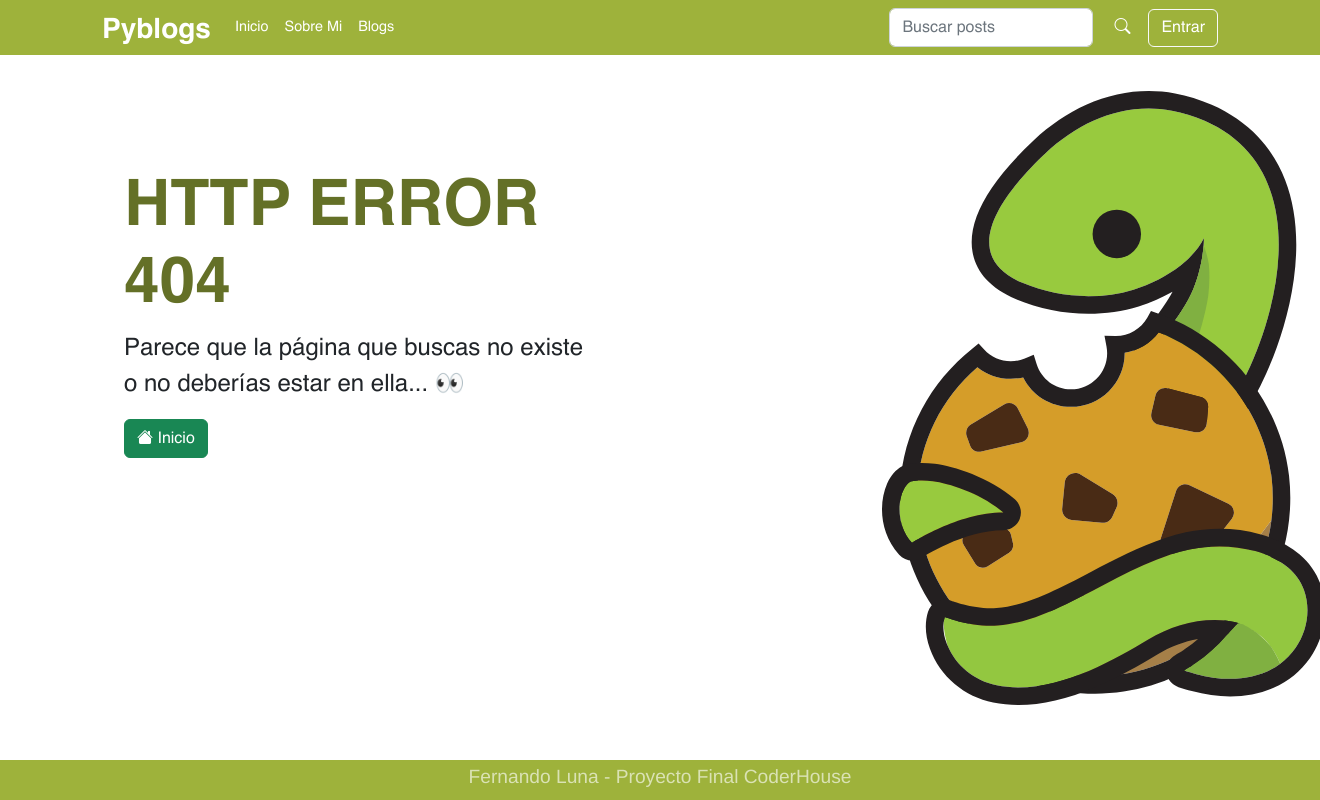
After one commit to fekouti/Pyblogs, a Django app: page /404/ in a window 1320 px wide. The commit adds this page. Run offline with Django 4.2, Linux system fonts and the light colour scheme; some libraries are stand-ins or nearby versions.

Commit message:
Fixed edit profile error and custom 404

```diff
--- a/Accounts/models.py
+++ b/Accounts/models.py
@@ -26,7 +26,7 @@ class Profile(models.Model):
     name = models.CharField(max_length=40)
     lastname = models.CharField(max_length=40)
     user_bio = models.TextField()
-    user_img = models.ImageField(default='default.jpg', upload_to='profile_image/', blank=True)
+    user_img = models.ImageField(default='default.jpg', upload_to='profile_image/')
 
     def __str__(self):
         return self.user.username + ' - profile'
--- a/Pyblogs/urls.py
+++ b/Pyblogs/urls.py
@@ -27,6 +27,8 @@ urlpatterns = [
 
     path('about/', about, name="about"),
 
+    path('404/', error, name="404"),
+
     path('blogs/', include('Blogs.urls')),
     path('user/', include('Accounts.urls')),
 
--- a/Pyblogs/views.py
+++ b/Pyblogs/views.py
@@ -20,3 +20,7 @@ def blogHome(request):
 
 def about(request):
     return render(request, 'about.html', context={})
+
+
+def error(request):
+    return render(request, '404.html', context={})
--- a/static/css/style.css
+++ b/static/css/style.css
@@ -238,3 +238,18 @@ footer{
     font-family: var(--main-font-bold);
     font-size: 1.4em;
 }
+
+
+/* ERROR PAGE */
+
+#error-msg{
+    font-family: var(--main-font-bold);
+    color: #647027;
+    font-size: 4em;
+    margin-top: 20%;
+}
+
+#error-txt{
+    font-family: var(--main-font);
+    font-size: 1.5em;
+}
--- /dev/null
+++ b/templates/404.html
@@ -0,0 +1,54 @@
+{% extends 'base.html' %}
+{% block variableTitle %}
+        Error 404
+      {% endblock %}
+{% load static %}
+
+{% block variableContent %}
+
+
+    <!-- HOME -->
+<div id="home" style="height:84vh;">
+
+    <div class="container-fluid">
+
+      <div class="row">
+
+        <div class="col-md-6">
+
+          <div class="row">
+            <div class="col-12">
+              <h2 id="error-msg">HTTP ERROR 404</h2>
+            </div>
+          </div>
+
+            <div class="row">
+              <div class="col-12">
+                <p id ="error-txt">
+                  Parece que la página que buscas no existe <br>
+                  o no deberías estar en ella... &#128064;
+                </p>
+              </div>
+            </div>
+
+            <div class="row">
+              <div class="col-12">
+                <a href="{% url 'index' %}"><button class="btn btn-success"><i class="bi bi-house-fill"></i>  Inicio</button></a>
+              </div>
+            </div>
+
+
+        </div>
+
+        <div class="col-md-6" style="height:100%">
+          <img src="../media/pyblog.svg" alt="" style="height:80vh; padding-left: 40%;padding-top: 5%;">
+        </div>
+
+      </div>
+
+    </div>
+
+</div>
+    <!-- HOME END -->
+
+    {% endblock %}
--- a/templates/base.html
+++ b/templates/base.html
@@ -36,7 +36,7 @@
     </script>
     <script type="text/javascript">
       tinymce.init({
-        selector: 'textarea',
+        selector: 'tinymce',
         plugins : "paste",
         paste_text_sticky : true,
         oninit: "setPlainText",
@@ -89,8 +89,8 @@
               </button>
               <ul class="dropdown-menu">
                 <li><a class="dropdown-item" href="/user/{{request.user.pk}}" style="color: black;">Mi Perfil</a></li>
-                <li><a href="../../blogs/new/"><button type="button" class="dropdown-item">Nuevo Post<i class="bi bi-plus" style="color:rgb(0, 0, 0);"></i></button></a></li>
-                <li><a href="../../user/logout/" class="dropdown-item" style="color: rgb(69, 11, 11);">Salir</a></li>
+                <li><a href="{% url 'new_blog' %}"><button type="button" class="dropdown-item">Nuevo Post<i class="bi bi-plus" style="color:rgb(0, 0, 0);"></i></button></a></li>
+                <li><a href="{% url 'logout' %}" class="dropdown-item" style="color: rgb(69, 11, 11);">Salir</a></li>
               </ul>
             </div>
 
@@ -125,7 +125,7 @@
         <button type="button" class="btn-close" data-bs-dismiss="modal" aria-label="Close"></button>
       </div>
       <div class="modal-body">
-        <form class="col-md-12" action="../../user/login/" method="POST">
+        <form class="col-md-12" action="{% url 'login' %}" method="POST">
           {%csrf_token%}
 
           <div class="mb-3">
--- a/templates/blogs.html
+++ b/templates/blogs.html
@@ -49,7 +49,7 @@
               <p class="card-text">{{ blog.subtitle }}</p>
               {% if blog.post_tags is not None %}
                 {% for tag in blog.post_tags.all %}
-              <a href="#" class="tags"><i class="bi bi-hash"></i>{{ tag }}</a>
+              <a href="../tags/{{tag}}" class="tags"><i class="bi bi-hash"></i>{{ tag }}</a>
                 {% endfor %}
               {% endif %}
               <p class="card-text" style="font-size: .8em;"><small class="text-muted"><i class="bi bi-clock"></i> {{ blog.post_date }}</small></p>
--- a/templates/register.html
+++ b/templates/register.html
@@ -60,7 +60,7 @@
 
           <div class="mb-3">
             <label for="exampleInputEmail1" class="form-label">Foto de perfil</label>
-            <input type="file" class="form-control" name="user_img">
+            <input type="file" class="form-control" name="user_img" required>
           </div>
 
           <div class="mb-3">
```
Also changed, not shown: Accounts/views.py (+16 -2 lines), templates/edit_profile.html (+20 -0 lines), Accounts/migrations/0006_alter_profile_user_img.py (added), db.sqlite3, media/pyblog.svg (added).
